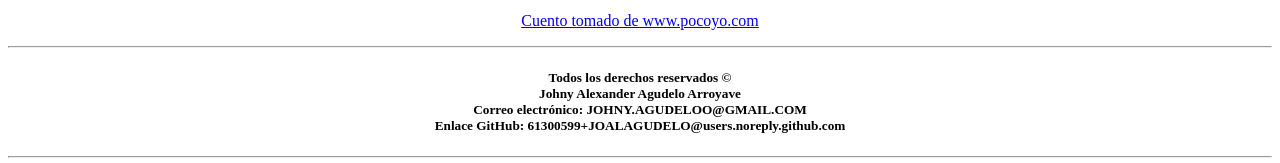
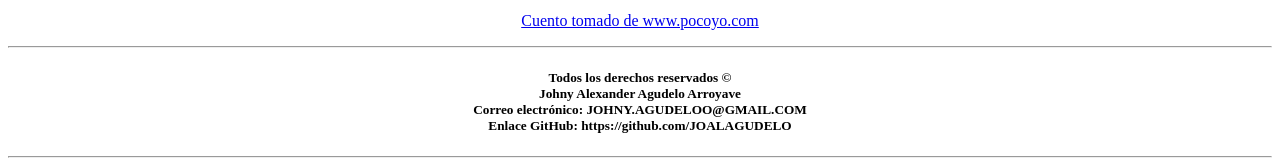
Before and after one commit to JOALAGUDELO/Cuento_HTML_20-FEB-2020, a plain HTML site: page index.html in a window 1280 px wide. Shown: the part 1003-1166 px from the top of the page. Drawn offline with Linux system fonts and the light colour scheme.

Commit message:
Última modificación

```diff
--- a/index.html
+++ b/index.html
@@ -44,7 +44,7 @@
                 <h5><center>Todos los derechos reservados © <BR>
                 Johny Alexander Agudelo Arroyave <BR>
                 Correo electrónico: JOHNY.AGUDELOO@GMAIL.COM <BR>
-                Enlace GitHub: 61300599+JOALAGUDELO@users.noreply.github.com</center></h5>
+                Enlace GitHub: https://github.com/JOALAGUDELO</center></h5>
                 <HR>
     </footer>
 </body>
```
